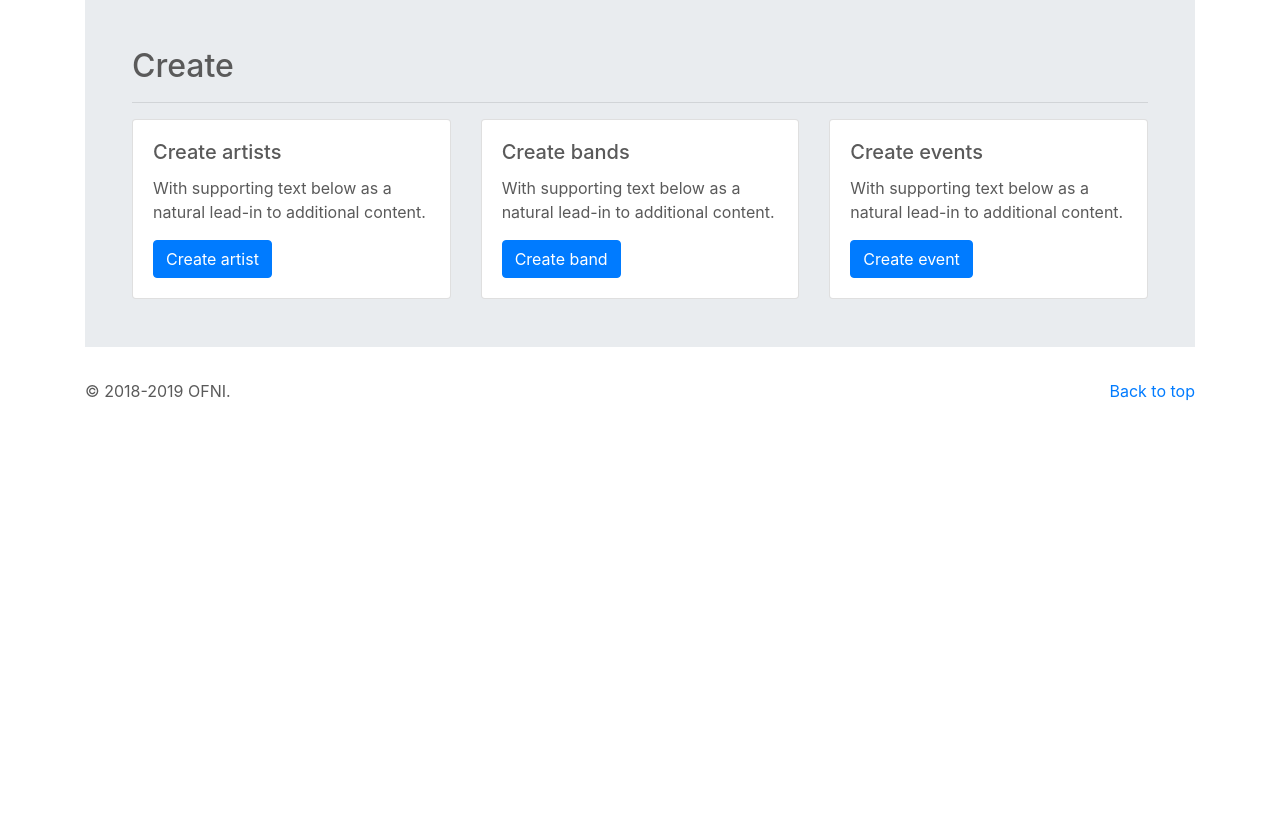
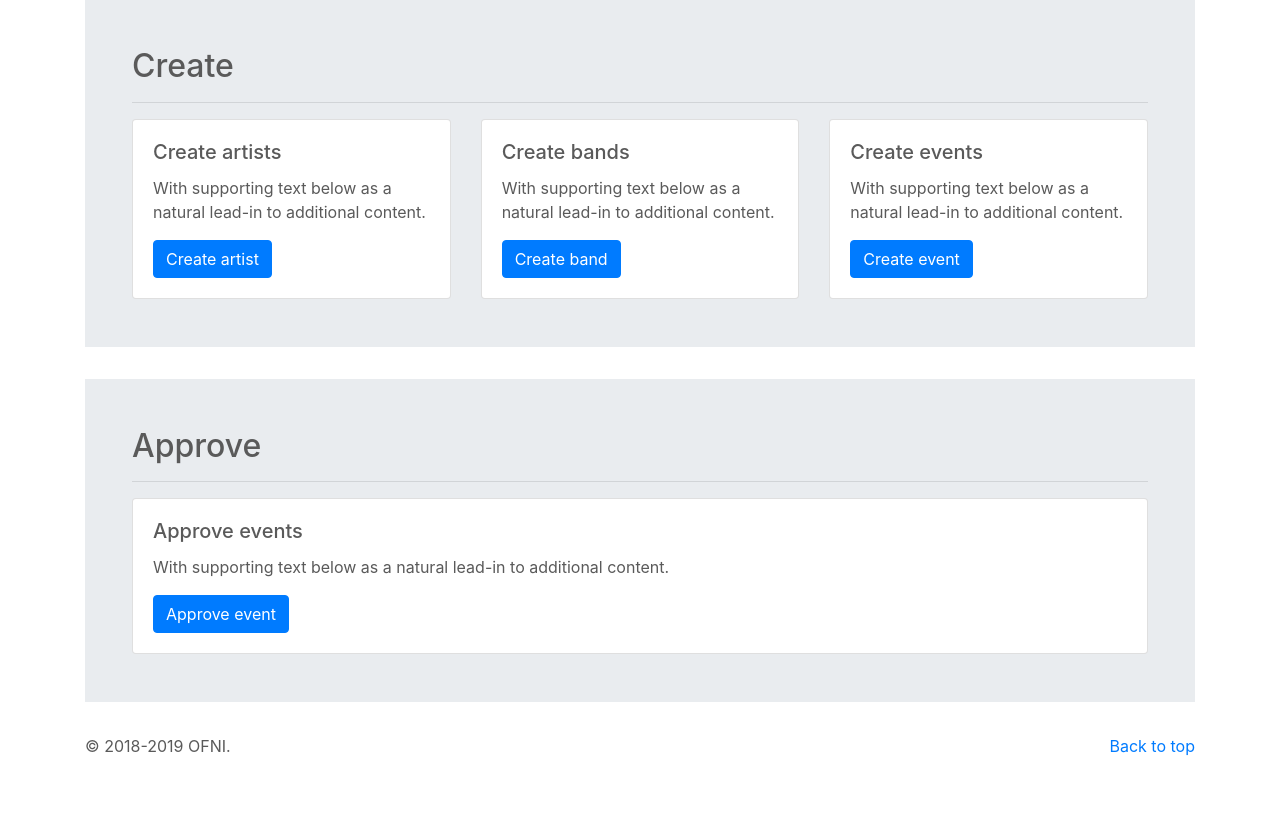
Before and after one commit to sampiecz/467_ASS4_PROTO, a PHP site: page / in a window 1280 px wide. Shown: the part 430-1252 px from the top of the page. Before the commit the page ends 831 px from the top, so only its background shows below. Run offline with PHP 8.4, Linux system fonts and the light colour scheme.

Commit message:
Added Approve section to homepage.

```diff
--- a/index.php
+++ b/index.php
@@ -73,4 +73,33 @@
         </div>
     </section>
 
+    <section>
+        <div class="container">
+            <div class="row">
+				<div class="col-12">
+					<div class="jumbotron jumbotron-fluid outlier-jumbo">
+                      <div class="container">
+						<div class="row">
+							<div class="col-12">
+								<h2>Approve</h2>
+								<hr>
+							</div>
+							<div class="col-12">
+								<div class="card">
+								  <div class="card-body">
+									<h5 class="card-title">Approve events</h5>
+									<p class="card-text">With supporting text below as a natural lead-in to additional content.</p>
+									<a href="create_a_new_artist.php" class="btn btn-primary">Approve event</a>
+								  </div>
+								</div>
+							</div>
+                        </div>
+					</div>
+				</div>
+			</div>
+            </div>
+        </div>
+    </section>
+
+
 <?php include 'footer.html'; ?>
```
